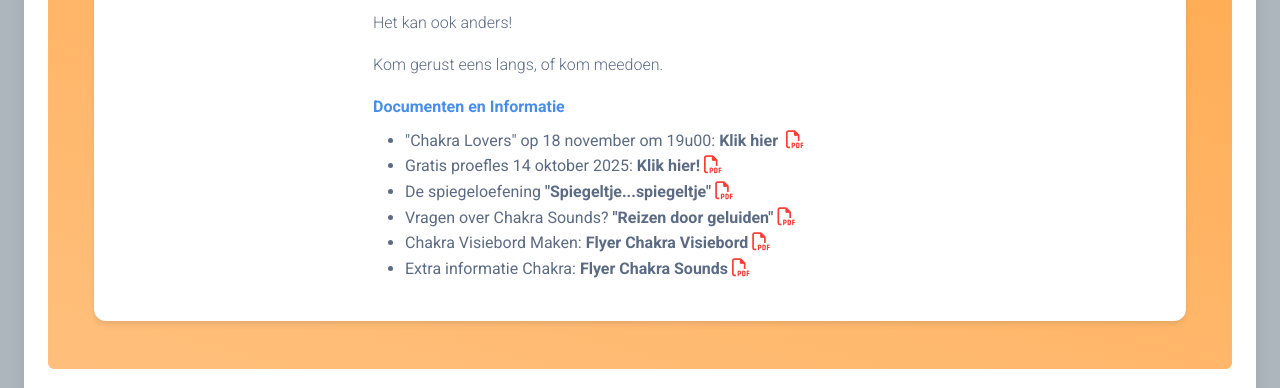
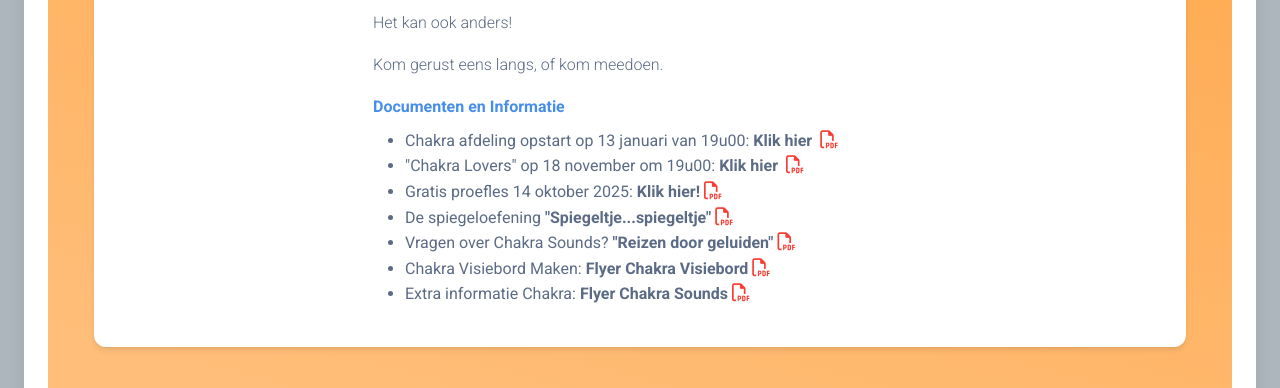
Before and after one commit to Mathiaspihl/jmajhemela, a plain HTML site: page pages/aanbod.html in a window 1280 px wide. Shown: the part 5360-5748 px from the top of the page. Drawn offline with Linux system fonts and the light colour scheme; some packages are replaced by stand-ins of ours.

Commit message:
Add Chakra afdeling event details and PDF links to aanbod.html

```diff
--- a/pages/aanbod.html
+++ b/pages/aanbod.html
@@ -595,6 +595,10 @@
                       <h6 class="text-info" id="chakra_doc">Documenten en Informatie</h6>
                       <ul>
 
+                        <li>Chakra afdeling opstart op 13 januari van 19u00:
+                          <a title="Link naar PDF flyer." target="_blank" href="../documents/chakra_affiche_opstart_jan_2026.pdf" class="text-dark font-weight-bolder icon-move-right">Klik hier&nbsp;<i class="far fa-file-pdf text-lg ms-1 icon_pdf"></i></a>
+                        </li>
+
                        <li>"Chakra Lovers" op 18 november om 19u00:
                           <a title="Link naar PDF flyer." target="_blank" href="../documents/Chakra_2_2025-2026.pdf" class="text-dark font-weight-bolder icon-move-right">Klik hier&nbsp;<i class="far fa-file-pdf text-lg ms-1 icon_pdf"></i></a>
                         </li>
@@ -602,12 +606,14 @@
                         <li>Gratis proefles 14 oktober 2025: <a title="Link naar PDF file" target="_blank"
                           href="../documents/Chakra Afdeling 2025-2026.pdf"
                           class="text-dark font-weight-bolder icon-move-right">Klik hier!<i
-                            class="far fa-file-pdf text-lg ms-1 icon_pdf"></i></a></li>
+                            class="far fa-file-pdf text-lg ms-1 icon_pdf"></i></a>
+                        </li>
 
                         <li>De spiegeloefening <a title="Link naar PDF file" target="_blank"
                           href="../documents/chakra_spiegeltje.pdf"
                           class="text-dark font-weight-bolder icon-move-right">"Spiegeltje...spiegeltje"<i
                             class="far fa-file-pdf text-lg ms-1 icon_pdf"></i></a></li>
+
                         <li>Vragen over Chakra Sounds? <a title="Link naar PDF file" target="_blank"
                           href="../documents/Chakra Sounds-luisteren.pdf"
                           class="text-dark font-weight-bolder icon-move-right">"Reizen door geluiden"<i
```
